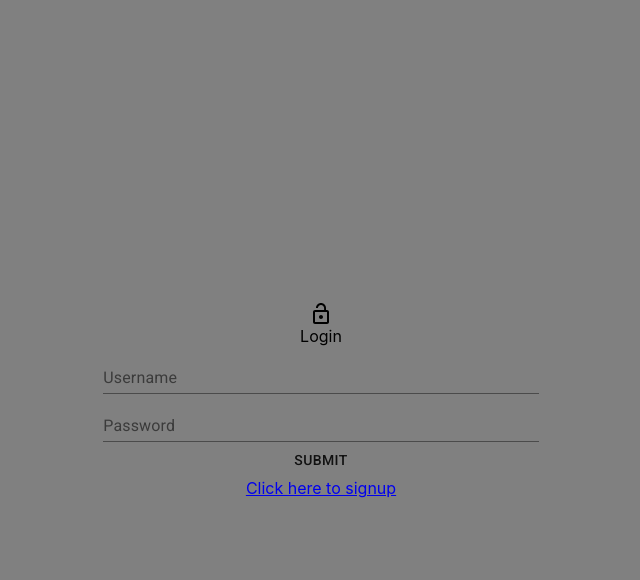
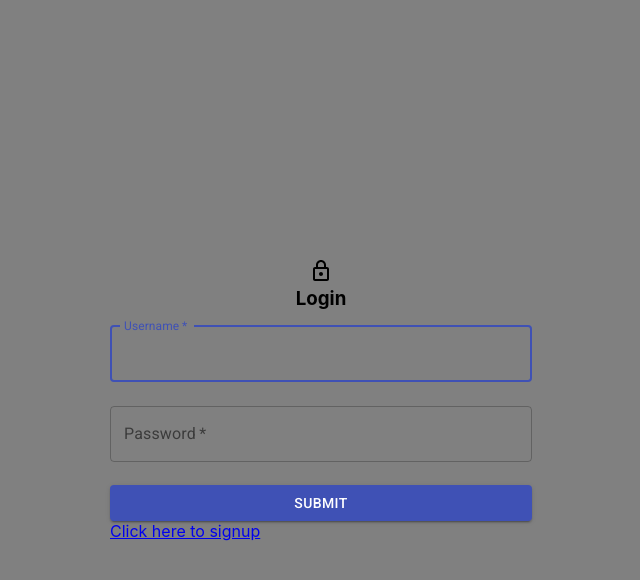
Before and after one commit to 21mooie/bartendr-web, a React (Create React App) app: page / in a window 1280 px wide. Both pictures are taken after a click on the button "LOG IN". Shown: the top 580 px of the page, without its empty margins (319-959 px from the left). Built offline with nearby package versions, Linux system fonts and the light colour scheme; no server answers; the HTML template or start-up script is replaced by a standard one.

Commit message:
Center and style form more specifically for page

```diff
--- a/src/components/Login/Login.css
+++ b/src/components/Login/Login.css
@@ -5,3 +5,21 @@
     justify-content: center;
     height: 100vh;
 }
+
+.login-form {
+    display: flex;
+    flex-direction: column;
+}
+
+.icon {
+    display: inline-block;
+    margin: auto;
+}
+
+h3 {
+    text-align: center;
+}
+
+.button-class {
+    margin-top: 15px;
+}
--- a/src/components/Login/Login.js
+++ b/src/components/Login/Login.js
@@ -3,7 +3,7 @@ import {connect} from "react-redux";
 import TextField from "@material-ui/core/TextField";
 import Button from "@material-ui/core/Button";
 import {Link, Redirect} from 'react-router-dom';
-import LockOpenIcon from '@material-ui/icons/LockOpen';
+import LockOutlinedIcon from '@material-ui/icons/LockOutlined';
 
 import * as mutations from '../../store/mutations';
 import './Login.css';
@@ -30,18 +30,52 @@ export function Login({authenticateUser, authenticateUserToken, authenticated, l
 
   return (
     <div className="login">
-      <LockOpenIcon />
-      <p>Login</p>
+      <div className="login-form">
+        <div className="icon">
+          <LockOutlinedIcon />
+        </div>
+        <h3>Login</h3>
         <form onSubmit={(e) => authenticateUser(e, username, password)} className="">
-        <TextField id="username" label="Username" onBlur={event => setUsername(event.target.value)} fullWidth/>
-        <TextField id="password" label="Password" onBlur={event => setPassword(event.target.value)} fullWidth/>
+          <TextField
+            id="username"
+            label="Username"
+            onBlur={event => setUsername(event.target.value)}
+            variant="outlined"
+            margin="normal"
+            autoComplete="current-username"
+            required
+            autoFocus
+            fullWidth
+          />
+          <TextField
+            id="password"
+            label="Password"
+            onBlur={event => setPassword(event.target.value)}
+            variant="outlined"
+            margin="normal"
+            autoComplete="current-password"
+            type="password"
+            name="password"
+            required
+            fullWidth
+          />
           {authenticated === mutations.FAILED_AUTHENTICATED ? <p>Login incorrect</p>: null}
-        <Button type="submit" fullWidth>Submit</Button>
+          <div className="button-class">
+            <Button
+              type="submit"
+              variant="contained"
+              color="primary"
+              fullWidth
+            >
+              Submit
+            </Button>
+          </div>
 
         </form>
         <Link to='/signup'>
           <p>Click here to signup</p>
         </Link>
+      </div>
       {
         isAuthenticated()
       }
```
Lines whose indentation alone changed are shown as unchanged.
